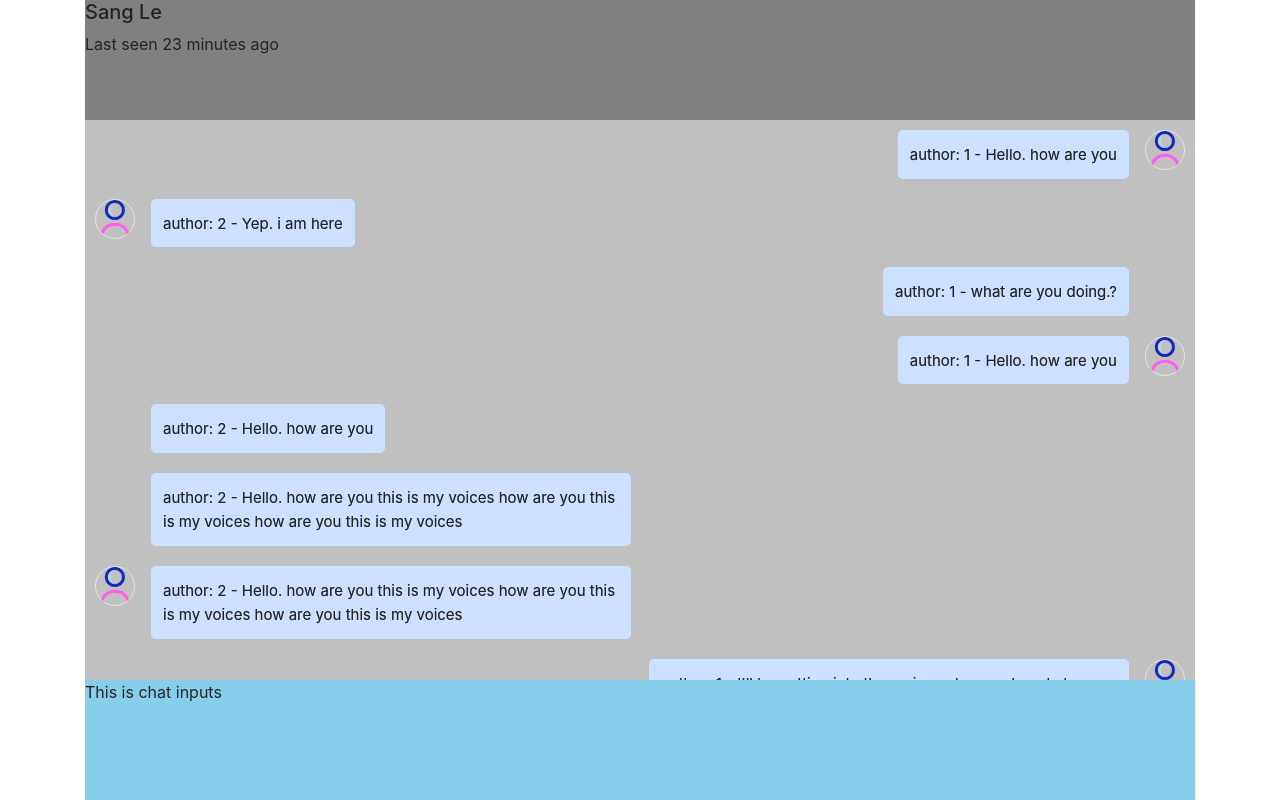
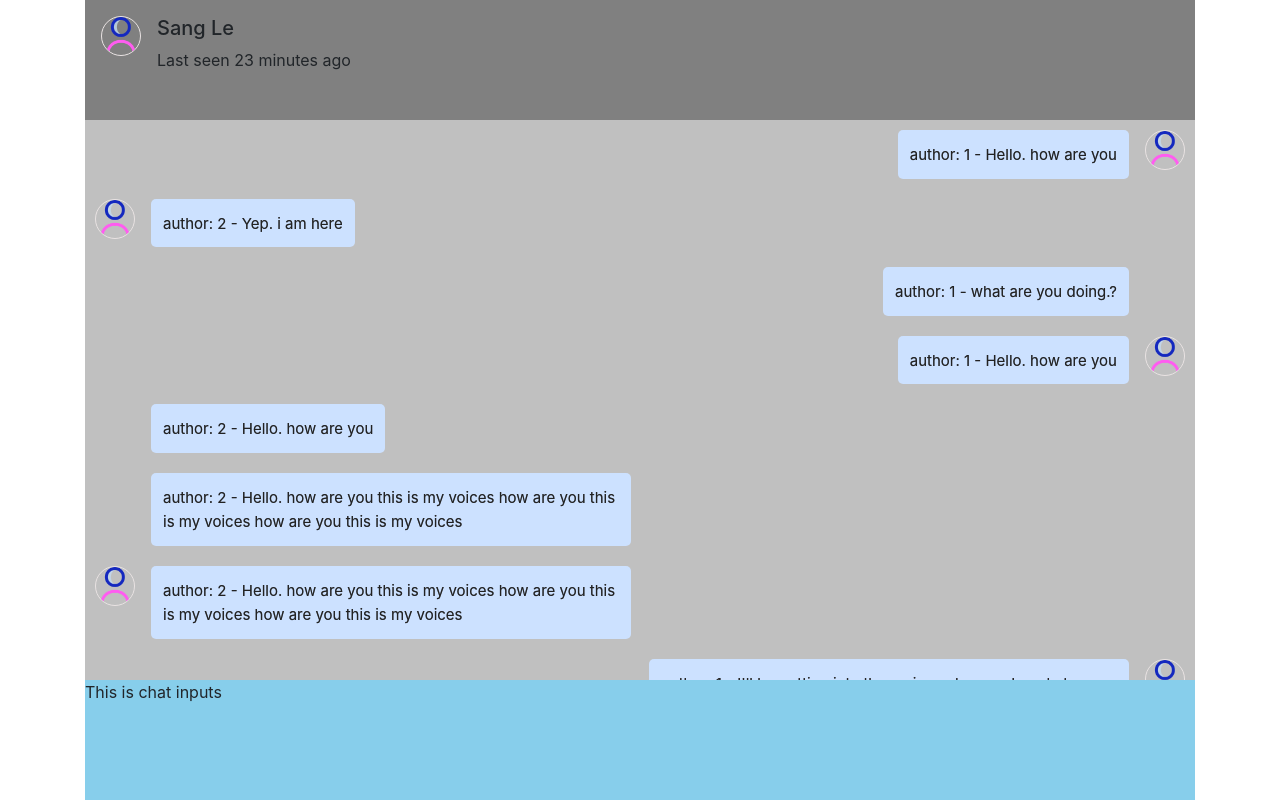
Before and after one commit to littlemonster00/my-chat, a React app in the folder app/: page / in a window 1280 px wide. Built offline with nearby package versions, Linux system fonts and the light colour scheme.

Commit message:
Add Header component

```diff
--- a/app/src/components/Avatar.jsx
+++ b/app/src/components/Avatar.jsx
@@ -5,7 +5,7 @@ export class Avatar extends React.Component {
   render() {
     return (
       <div className="avatar-container">
-        {this.props.lastMessage === true && (
+        {this.props.visible === true && (
           <img className="avatar" src={avatar} alt="avatar" />
         )}
       </div>
--- a/app/src/components/Header.jsx
+++ b/app/src/components/Header.jsx
@@ -1,12 +1,18 @@
 import React from "react";
+import { Avatar } from "./Avatar.jsx";
 import "../styles/components/Header.scss";
 
 export class Header extends React.Component {
   render() {
     return (
       <div className="Header">
-        <h5>Sang Le</h5>
-        Last seen 23 minutes ago
+        <div className="header__avatar">
+          <Avatar visible={true} />
+        </div>
+        <div className="header__info">
+          <h5>Sang Le</h5>
+          <p>Last seen 23 minutes ago</p>
+        </div>
       </div>
     );
   }
--- a/app/src/components/Message.jsx
+++ b/app/src/components/Message.jsx
@@ -13,7 +13,7 @@ export class Message extends React.Component {
         }
       >
         {this.props.lastMessage === true ? (
-          <Avatar lastMessage={this.props.lastMessage} />
+          <Avatar visible={true} />
         ) : (
           <Avatar />
         )}
--- a/app/src/styles/components/Header.scss
+++ b/app/src/styles/components/Header.scss
@@ -1,4 +1,11 @@
 .Header {
   background-color: gray;
   height: 15%;
+  display: flex;
 }
+.header__avatar {
+  margin: 1rem 0 1rem 1rem;
+}
+.header__info {
+  padding: 1rem;
+}
```
